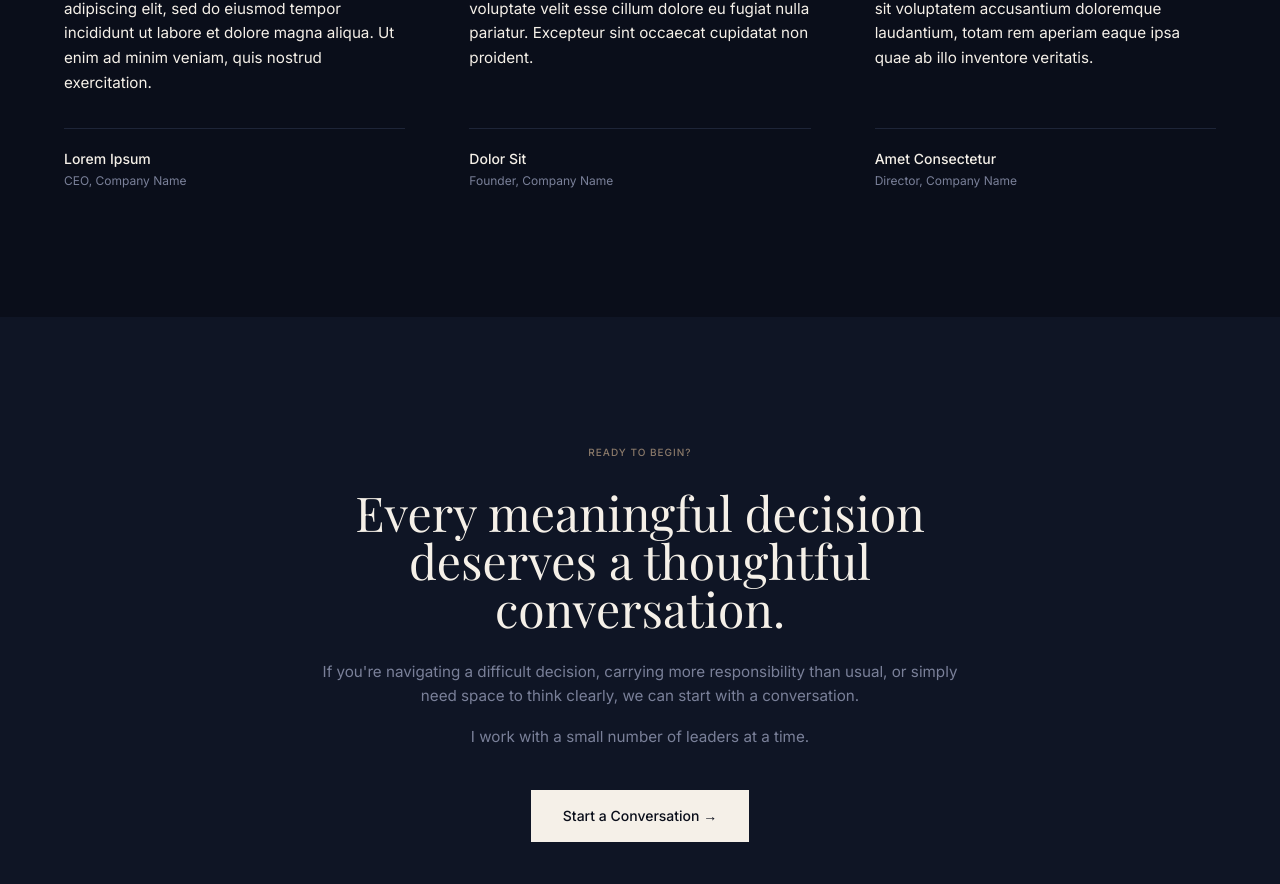
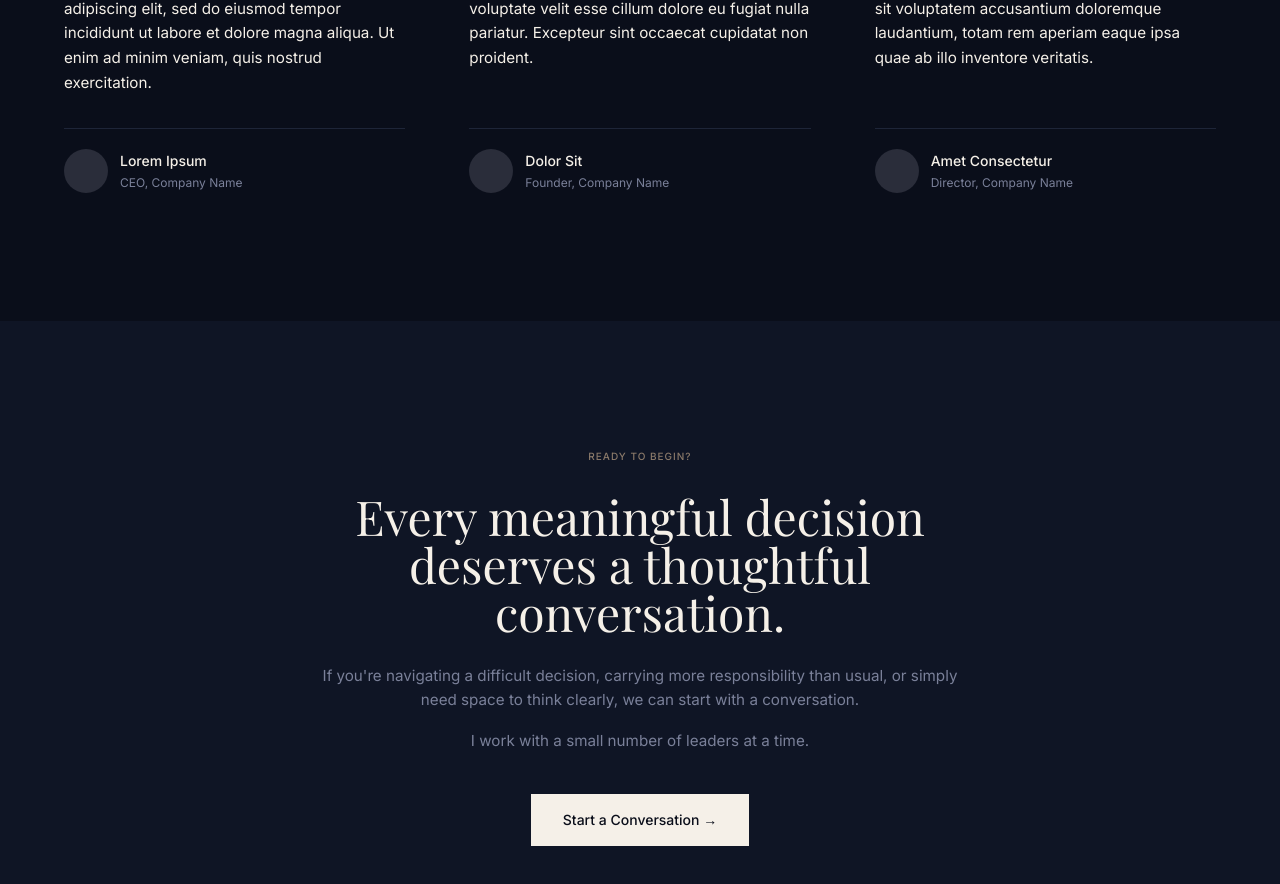
Before and after one commit to jskroening-afk/my-site, a Next.js app: page / in a window 1280 px wide. Shown: the part 2660-3544 px from the top of the page. Built offline with nearby package versions, Linux system fonts and the light colour scheme; a web font is replaced by a local one.

Commit message:
add circular photo placeholders to testimonial cards

```diff
--- a/app/(site)/page.tsx
+++ b/app/(site)/page.tsx
@@ -164,9 +164,12 @@ export default function HomePage() {
                 <p className="text-[#f5f0e8] leading-relaxed flex-1 mb-8 text-[0.95rem]">
                   {t.quote}
                 </p>
-                <div className="border-t border-[#1e2538] pt-5">
-                  <p className="text-sm font-medium text-[#f5f0e8]">{t.name}</p>
-                  <p className="text-xs text-[#7a8099] mt-1">{t.title}</p>
+                <div className="border-t border-[#1e2538] pt-5 flex items-center">
+                  <div className="w-11 h-11 rounded-full bg-[#2a2d3a] mr-3 flex-shrink-0" />
+                  <div>
+                    <p className="text-sm font-medium text-[#f5f0e8]">{t.name}</p>
+                    <p className="text-xs text-[#7a8099] mt-1">{t.title}</p>
+                  </div>
                 </div>
               </div>
             ))}
```
